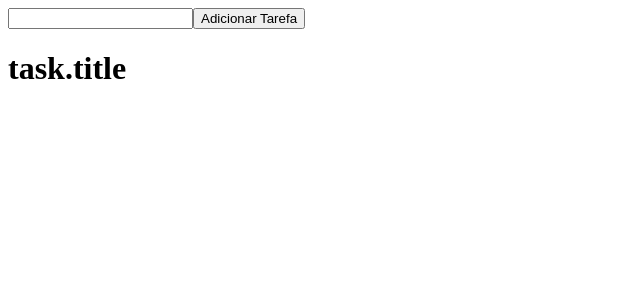
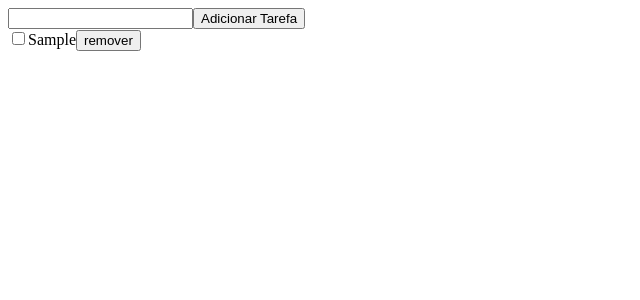
Before and after one commit to carlosrjhoe/Aplicacao_React_To_do_list, a React (Create React App) app in the folder todolist/: page / in a window 1280 px wide. Both pictures are taken after typing "Sample" into the empty fields and a click on the button "Adicionar Tarefa". Shown: the top 300 px of the page, without its empty margins (0-640 px from the left). Built offline with nearby package versions, Linux system fonts and the light colour scheme.

Commit message:
Cont Aplicação ToDoList: 1:20min Criando função para atualizar a tarefa

```diff
--- a/todolist/src/App.jsx
+++ b/todolist/src/App.jsx
@@ -1,5 +1,6 @@
 import React, { Component } from 'react';
 import Addtask from './components/Addtask';
+import Task from './components/Task';
 
 class App extends Component {
   constructor(){
@@ -8,12 +9,21 @@ class App extends Component {
       tasks: [],
     };
     this.createTask = this.createTask.bind(this);
+    this.removeTask = this.removeTask.bind(this);
   }
 
   createTask(newTask){
     const {tasks} = this.state;
     this.setState({
       tasks: [...tasks, newTask],
+    });
+  }
+
+  removeTask(id){
+    const { tasks } = this.state;
+    const updatedTasks = tasks.filter((task) => task.id !== id);
+    this.setState({
+      tasks: updatedTasks,
     })
   }
 
@@ -23,8 +33,12 @@ class App extends Component {
       <>
         <Addtask onCreate={this.createTask} />
         { tasks.map((task) => (
-          <h1>task.title</h1>
-        )) }
+          <Task
+            key={task.id}
+            data={task}
+            onRemove={this.removeTask}
+          />
+        ))}
       </>
     )
   }
--- a/todolist/src/components/Addtask.jsx
+++ b/todolist/src/components/Addtask.jsx
@@ -9,6 +9,7 @@ class Addtask extends Component {
       id: 0,
       title: '',
     };
+
 
     this.state = this.initialState;
 
--- a/todolist/src/components/task.jsx
+++ b/todolist/src/components/task.jsx
@@ -1,19 +1,40 @@
-import React, { Component } from 'react'
+import React, { Component } from 'react';
+import PropTypes from 'prop-types';
 
-class task extends Component {
+export default class Task extends Component {
   constructor(){
     super();
-    this.state = {};
+    this.state = {
+      hasFinished: false,
+    };
+
+    this.handleCheckbox = this.handleCheckbox.bind(this);
+  }
+
+  handleCheckbox(event){
+    this.setState({
+      hasFinished: event.target.checked,
+    });
   }
 
   render() {
+    const { hasFinished } = this.state;
+    const { data, onRemove } = this.props;
+    const { id, title } = data;
     return (
       <div>
-        <input type="checkbox" />
-        nome da task
-        <button type='button'>remover</button>
+        <input type="checkbox" onChange={this.handleCheckbox} checked={hasFinished}/>
+        { title }
+        <button type='button' onClick={() => onRemove(id)} >remover</button>
       </div>
     )
   }
 }
-export default task;
+
+Task.propTypes = {
+  data: PropTypes.shape({
+    id: PropTypes.number,
+    title: PropTypes.string,
+  }),
+  onRemove: PropTypes.func,
+}.isRequired;
```
